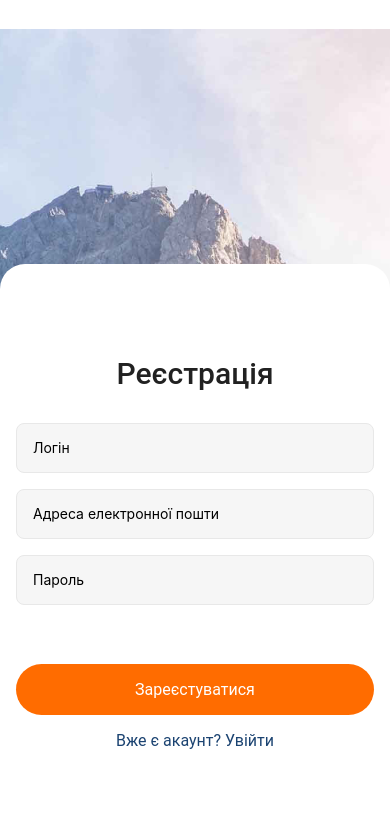
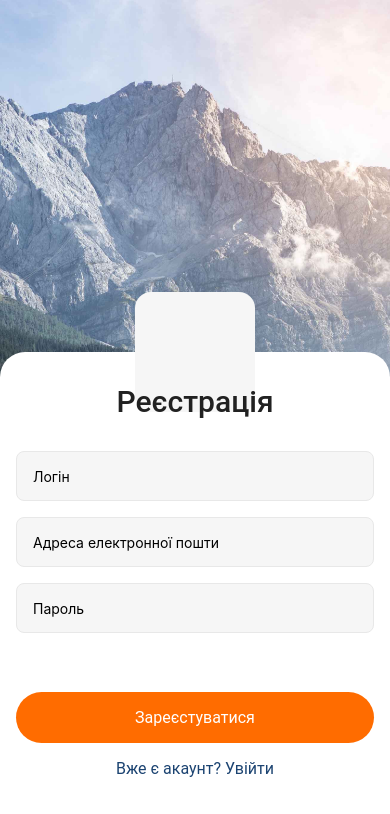
Before and after one commit to VickyBondarenko/HW-android-nativ, a React Native app: screen / in a window 390 px wide. Shown: the top 814 px of the page. Built offline with nearby package versions, Linux system fonts and the light colour scheme.

Commit message:
Made form element

```diff
--- a/App.js
+++ b/App.js
@@ -1,7 +1,7 @@
 import { StatusBar } from "expo-status-bar";
 import { StyleSheet, Text, View } from "react-native";
 // import LoginScreen from "./Screens/LoginScreen";
-import RegistrationScreen from "./Screens/RegistrationScreen";
+import RegistrationScreen from "./Screens/RegistrationScreen/RegistrationScreen";
 import styled from "styled-components/native";
 
 export default function App() {
--- a/Screens/RegistrationScreen.jsx
+++ /dev/null
@@ -1,144 +0,0 @@
-import React, { useState } from "react";
-import { Text, TextInput, View, Button, ImageBackground } from "react-native";
-import { Formik } from "formik";
-import * as yup from "yup";
-import styled from "styled-components/native";
-
-const FormWrapper = styled.View``;
-
-const RegistrationScreen = () => {
-  const validationSchema = yup.object().shape({
-    avatar: yup.string().required("Please select an avatar"),
-    username: yup.string().required("Please enter your username"),
-    email: yup
-      .string()
-      .email("Please enter a valid email")
-      .required("Please enter your email"),
-    password: yup
-      .string()
-      .min(6, "Password must be at least 6 characters")
-      .required("Please enter your password"),
-  });
-
-  const handleSubmit = (values) => console.log(values);
-
-  return (
-    <RegistrationWrapper>
-      <ImageBG source={require("../assets/images/photoBG.png")}>
-        <View></View>
-        <ContentWrapper>
-          <PageTitle>Реєстрація</PageTitle>
-
-          <Formik
-            initialValues={{ avatar: "", login: "", email: "", password: "" }}
-            onSubmit={handleSubmit}
-            validationSchema={validationSchema}
-          >
-            {({ handleChange, handleSubmit, values, errors }) => (
-              <FormWrapper>
-                {/* <Button title="Select Avatar" onPress={() => {}} />
-                {errors.avatar && <Text>{errors.avatar}</Text>} */}
-                <Input
-                  placeholder="Логін"
-                  onChangeText={handleChange("login")}
-                  value={values.login}
-                />
-                {errors.login && <Text>{errors.login}</Text>}
-                <Input
-                  placeholder="Адреса електронної пошти"
-                  onChangeText={handleChange("email")}
-                  value={values.email}
-                />
-                {errors.email && <Text>{errors.email}</Text>}
-                <Input
-                  placeholder="Пароль"
-                  onChangeText={handleChange("password")}
-                  value={values.password}
-                  secureTextEntry
-                />
-                {errors.password && <Text>{errors.password}</Text>}
-
-                <SubmittButton onPress={handleSubmit}>
-                  <ButtonText>Зареєстуватися</ButtonText>
-                </SubmittButton>
-              </FormWrapper>
-            )}
-          </Formik>
-          <LoginLink>Вже є акаунт? Увійти</LoginLink>
-        </ContentWrapper>
-      </ImageBG>
-    </RegistrationWrapper>
-  );
-};
-export default RegistrationScreen;
-
-const RegistrationWrapper = styled.View`
-  flex: 1;
-  width: 100%;
-  justify-content: center;
-  align-items: center;
-`;
-
-const ImageBG = styled.ImageBackground`
-  width: 100%;
-  justify-content: center;
-  resize: cover;
-`;
-
-const ContentWrapper = styled.View`
-  margin-top: 235px;
-  padding: 92px 16px 66px;
-  background-color: #ffffff;
-  border-radius: 25px 25px 0px 0px;
-`;
-
-const PageTitle = styled.Text`
-  padding-bottom: 32px;
-  font-family: "Roboto";
-  font-style: normal;
-  font-weight: 500;
-  font-size: 30px;
-  line-height: 35px;
-  text-align: center;
-  /* letter-spacing: 0.01; */
-
-  color: #212121;
-`;
-const Input = styled.TextInput`
-  height: 50px;
-  width: 100%;
-  padding: 16px;
-  border-radius: 8px;
-  border-width: 1px;
-  border-style: solid;
-  border-color: #e8e8e8;
-  background: #f6f6f6;
-  margin-bottom: 16px;
-`;
-
-const SubmittButton = styled.TouchableOpacity`
-  margin-top: 43px;
-  background: #ff6c00;
-  border-radius: 100px;
-  padding: 16px 0;
-  cursor: pointer;
-`;
-const ButtonText = styled.Text`
-  font-family: "Roboto";
-  font-style: normal;
-  font-weight: 400;
-  font-size: 16px;
-  line-height: 19px;
-  text-align: center;
-  color: #ffffff;
-`;
-const LoginLink = styled.Text`
-  margin-top: 16px;
-  font-family: "Roboto";
-  font-style: normal;
-  font-weight: 400;
-  font-size: 16px;
-  line-height: 19px;
-  text-align: center;
-  color: #1b4371;
-`;
--- /dev/null
+++ b/Screens/RegistrationScreen/RegistrationForm.jsx
@@ -0,0 +1,96 @@
+import React, { useState } from "react";
+import { Text, TextInput, View, Button, ImageBackground } from "react-native";
+import { Formik } from "formik";
+// import * as yup from "yup";
+import styled from "styled-components/native";
+
+const RegistarationForm = () => {
+  const myHandleSubmit = (values, { resetForm }) => {
+    console.log(values);
+    resetForm();
+  };
+  const initialValues = { avatar: "", login: "", email: "", password: "" };
+  //   const validationSchema = yup.object().shape({
+  //     avatar: yup.string().required("Please select an avatar"),
+  //     username: yup.string().required("Please enter your username"),
+  //     email: yup
+  //       .string()
+  //       .email("Please enter a valid email")
+  //       .required("Please enter your email"),
+  //     password: yup
+  //       .string()
+  //       .min(6, "Password must be at least 6 characters")
+  //       .required("Please enter your password"),
+  //   });
+
+  return (
+    <Formik
+      initialValues={initialValues}
+      onSubmit={myHandleSubmit}
+      //   validationSchema={validationSchema}
+    >
+      {({ handleChange, handleSubmit, values, errors }) => (
+        <FormWrapper>
+          {/* <Button title="Select Avatar" onPress={() => {}} />
+                {errors.avatar && <Text>{errors.avatar}</Text>} */}
+          <Input
+            placeholder="Логін"
+            onChangeText={handleChange("login")}
+            value={values.login}
+          />
+          {errors.login && <Text>{errors.login}</Text>}
+          <Input
+            placeholder="Адреса електронної пошти"
+            onChangeText={handleChange("email")}
+            value={values.email}
+          />
+          {errors.email && <Text>{errors.email}</Text>}
+          <Input
+            placeholder="Пароль"
+            onChangeText={handleChange("password")}
+            value={values.password}
+            secureTextEntry
+          />
+          {errors.password && <Text>{errors.password}</Text>}
+
+          <SubmittButton onPress={handleSubmit}>
+            <ButtonText>Зареєстуватися</ButtonText>
+          </SubmittButton>
+        </FormWrapper>
+      )}
+    </Formik>
+  );
+};
+
+export default RegistarationForm;
+
+const FormWrapper = styled.View``;
+
+const Input = styled.TextInput`
+  height: 50px;
+  width: 100%;
+  padding: 16px;
+  border-radius: 8px;
+  border-width: 1px;
+  border-style: solid;
+  border-color: #e8e8e8;
+  background: #f6f6f6;
+  margin-bottom: 16px;
+`;
+
+const SubmittButton = styled.TouchableOpacity`
+  margin-top: 43px;
+  background: #ff6c00;
+  border-radius: 100px;
+  padding: 16px 0;
+  cursor: pointer;
+`;
+const ButtonText = styled.Text`
+  font-family: "Roboto";
+  font-style: normal;
+  font-weight: 400;
+  font-size: 16px;
+  line-height: 19px;
+  text-align: center;
+  color: #ffffff;
+`;
--- /dev/null
+++ b/Screens/RegistrationScreen/RegistrationScreen.jsx
@@ -0,0 +1,110 @@
+import React, { useState } from "react";
+import { Text, TextInput, View, Button, ImageBackground } from "react-native";
+
+import styled from "styled-components/native";
+import RegistarationForm from "./RegistrationForm";
+
+const RegistrationScreen = () => {
+  return (
+    <RegistrationWrapper>
+      <ImageBG source={require("../../assets/images/photoBG.png")}>
+        <ContentWrapper>
+          <AvatarWrapper>
+            <Avatar></Avatar>
+          </AvatarWrapper>
+          <PageTitle>Реєстрація</PageTitle>
+          <RegistarationForm />
+          <LoginLink>Вже є акаунт? Увійти</LoginLink>
+        </ContentWrapper>
+      </ImageBG>
+    </RegistrationWrapper>
+  );
+};
+export default RegistrationScreen;
+
+const RegistrationWrapper = styled.View`
+  flex: 1;
+  width: 100%;
+  justify-content: center;
+  align-items: center;
+`;
+
+const ImageBG = styled.ImageBackground`
+  width: 100%;
+  height: 100%;
+  justify-content: flex-end;
+  resize: cover;
+`;
+
+const ContentWrapper = styled.View`
+  /* margin-top: 235px; */
+  padding: 120px 16px 66px;
+  background-color: #ffffff;
+  border-radius: 25px 25px 0px 0px;
+`;
+
+const PageTitle = styled.Text`
+  padding-bottom: 32px;
+  font-family: "Roboto";
+  font-style: normal;
+  font-weight: 500;
+  font-size: 30px;
+  line-height: 35px;
+  text-align: center;
+  /* letter-spacing: 0.01; */
+
+  color: #212121;
+`;
+
+const AvatarWrapper = styled.View`
+  flex: 1;
+  justify-content: center;
+  align-items: center;
+  margin-top: -120px;
+  margin-bottom: 32px;
+`;
+
+const Avatar = styled.View`
+  width: 120px;
+  height: 120px;
+  background: #f6f6f6;
+  border-radius: 16px;
+`;
+// const Input = styled.TextInput`
+//   height: 50px;
+//   width: 100%;
+//   padding: 16px;
+//   border-radius: 8px;
+//   border-width: 1px;
+//   border-style: solid;
+//   border-color: #e8e8e8;
+//   background: #f6f6f6;
+//   margin-bottom: 16px;
+// `;
+
+// const SubmittButton = styled.TouchableOpacity`
+//   margin-top: 43px;
+//   background: #ff6c00;
+//   border-radius: 100px;
+//   padding: 16px 0;
+//   cursor: pointer;
+// `;
+// const ButtonText = styled.Text`
+//   font-family: "Roboto";
+//   font-style: normal;
+//   font-weight: 400;
+//   font-size: 16px;
+//   line-height: 19px;
+//   text-align: center;
+//   color: #ffffff;
+// `;
+const LoginLink = styled.Text`
+  margin-top: 16px;
+  font-family: "Roboto";
+  font-style: normal;
+  font-weight: 400;
+  font-size: 16px;
+  line-height: 19px;
+  text-align: center;
+  color: #1b4371;
+`;
```
Also changed, not shown: assets/svg/add.svg (added).
